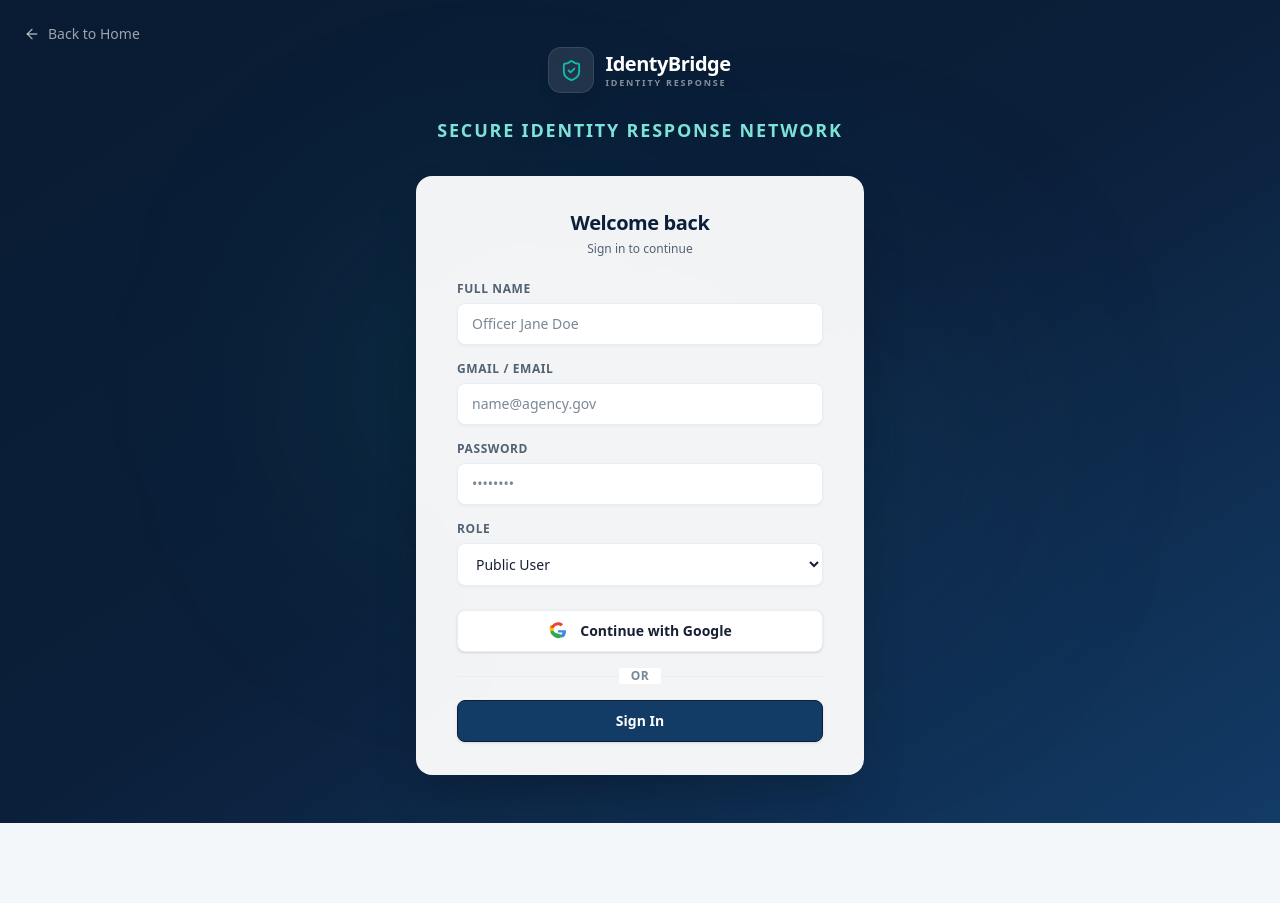
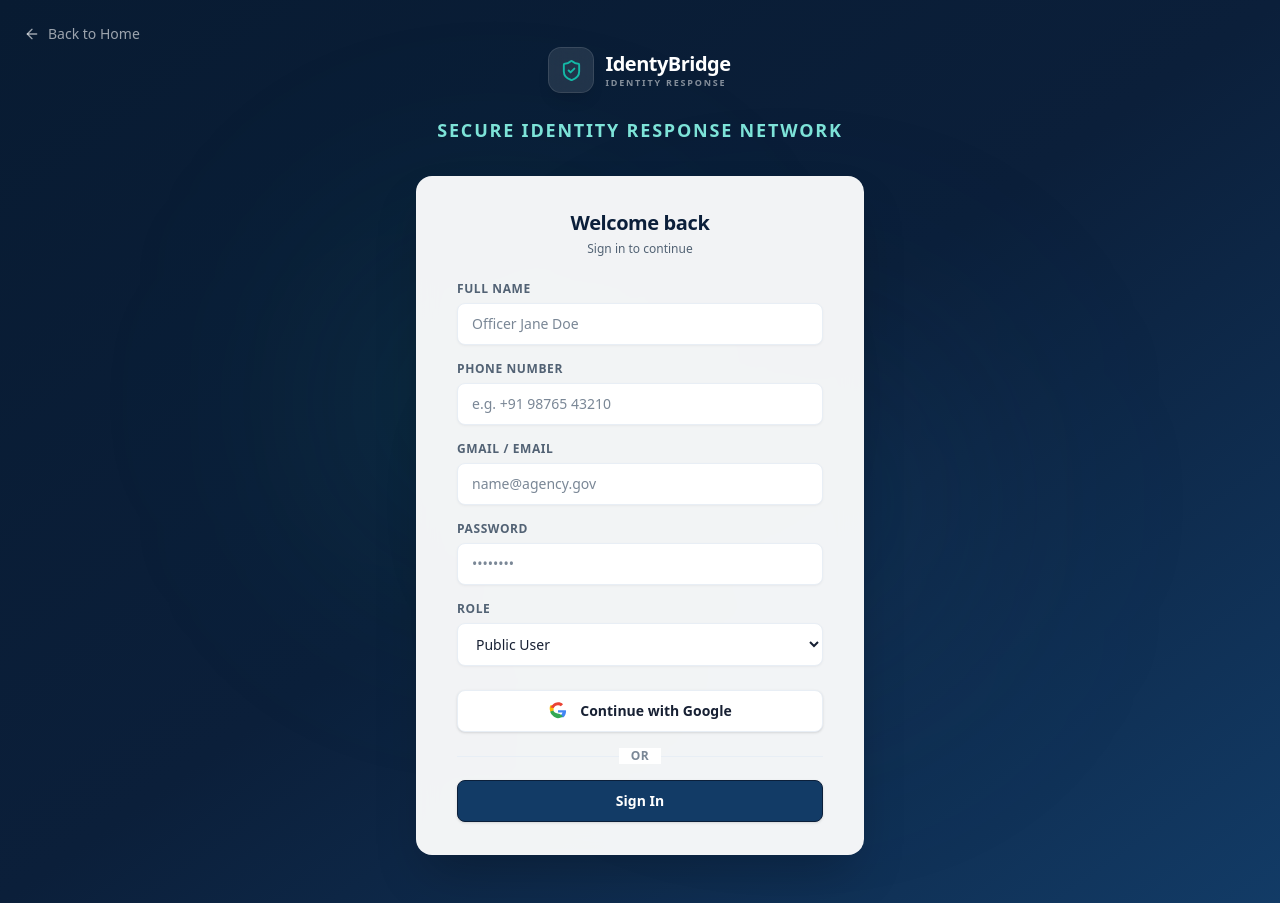
Before and after one commit to siddarthpatelkama/IdentityBridge, a Next.js app in the folder frontend/: page /signin in a window 1280 px wide. Before the commit the page ends 823 px from the top, so only its background shows below. Built offline with nearby package versions, Linux system fonts and the light colour scheme; no server answers.

Commit message:
Update dashboard and user flows

```diff
--- a/frontend/pages/dashboard.js
+++ b/frontend/pages/dashboard.js
@@ -186,6 +186,7 @@ export default function Dashboard() {
       await supabase.auth.signOut();
       localStorage.removeItem("identybridge_role");
       localStorage.removeItem("identybridge_fullname");
+      localStorage.removeItem("identybridge_phone");
       localStorage.removeItem("identybridge_facility_name");
       localStorage.removeItem("identybridge_facility_location");
       window.location.href = "/";
@@ -517,6 +518,10 @@ export default function Dashboard() {
                         </th>
 
                         <th className="px-5 py-3 text-xs font-bold uppercase tracking-wider text-text-muted">
+                          Phone Number
+                        </th>
+
+                        <th className="px-5 py-3 text-xs font-bold uppercase tracking-wider text-text-muted">
                           Status
                         </th>
                       </tr>
@@ -554,6 +559,10 @@ export default function Dashboard() {
                             <span className="block truncate">
                               {getLocation(person)}
                             </span>
+                          </td>
+
+                          <td className="px-5 py-4 text-sm text-text-secondary">
+                            {person?.contactInfo || "—"}
                           </td>
 
                           <td className="px-5 py-4">
--- a/frontend/pages/index.js
+++ b/frontend/pages/index.js
@@ -48,6 +48,7 @@ export default function Home() {
       await supabase.auth.signOut();
       localStorage.removeItem("identybridge_role");
       localStorage.removeItem("identybridge_fullname");
+      localStorage.removeItem("identybridge_phone");
       localStorage.removeItem("identybridge_facility_name");
       localStorage.removeItem("identybridge_facility_location");
       window.location.reload();
--- a/frontend/pages/intake.js
+++ b/frontend/pages/intake.js
@@ -14,6 +14,7 @@ export default function IntakeDashboard() {
             await supabase.auth.signOut();
             localStorage.removeItem("identybridge_role");
             localStorage.removeItem("identybridge_fullname");
+            localStorage.removeItem("identybridge_phone");
             localStorage.removeItem("identybridge_facility_name");
             localStorage.removeItem("identybridge_facility_location");
             window.location.href = "/";
@@ -27,6 +28,7 @@ export default function IntakeDashboard() {
         clothing: "",
         location_found: "",
         injuries: "",
+        phone_number: "",
     });
 
     const [submitting, setSubmitting] = useState(false);
@@ -102,6 +104,7 @@ export default function IntakeDashboard() {
         formDataPayload.append("clothing", formData.clothing);
         formDataPayload.append("location_found", formData.location_found);
         formDataPayload.append("injuries", formData.injuries);
+        formDataPayload.append("contact_info", formData.phone_number.trim());
 
         if (photoFile) {
             formDataPayload.append("photo", photoFile);
@@ -275,6 +278,25 @@ export default function IntakeDashboard() {
                                             <option value="Other">Other / Unspecified</option>
                                         </select>
                                     </div>
+                                </div>
+
+                                {/* PHONE NUMBER */}
+                                <div>
+                                    <label
+                                        htmlFor="phone_number"
+                                        className="block text-xs font-semibold text-text-secondary mb-1.5"
+                                    >
+                                        Phone Number
+                                    </label>
+                                    <input
+                                        type="tel"
+                                        id="phone_number"
+                                        name="phone_number"
+                                        value={formData.phone_number}
+                                        onChange={handleInputChange}
+                                        placeholder="e.g. +91 98765 43210"
+                                        className="focus-visible:outline-secondary-teal"
+                                    />
                                 </div>
 
                                 {/* LOCATION */}
--- a/frontend/pages/report-missing.js
+++ b/frontend/pages/report-missing.js
@@ -22,6 +22,7 @@ export default function ReportMissing() {
       await supabase.auth.signOut();
       localStorage.removeItem("identybridge_role");
       localStorage.removeItem("identybridge_fullname");
+      localStorage.removeItem("identybridge_phone");
       localStorage.removeItem("identybridge_facility_name");
       localStorage.removeItem("identybridge_facility_location");
       window.location.href = "/";
@@ -34,6 +35,7 @@ export default function ReportMissing() {
     clothing: "",
     location_missing: "",
     physical_marks: "",
+    phone_number: "",
   });
 
   const [status, setStatus] = useState("idle");
@@ -112,7 +114,8 @@ export default function ReportMissing() {
       formData.gender ||
       formData.clothing.trim() ||
       formData.location_missing.trim() ||
-      formData.physical_marks.trim();
+      formData.physical_marks.trim() ||
+      formData.phone_number.trim();
 
     if (!hasInformation) {
       setError(
@@ -130,6 +133,7 @@ export default function ReportMissing() {
     formDataPayload.append("clothing", formData.clothing.trim());
     formDataPayload.append("location_missing", formData.location_missing.trim());
     formDataPayload.append("physical_marks", formData.physical_marks.trim());
+    formDataPayload.append("contact_info", formData.phone_number.trim());
     if (photoFile) {
       formDataPayload.append("photo", photoFile);
     }
@@ -368,6 +372,26 @@ export default function ReportMissing() {
                     <option value="Unknown">Unknown</option>
                   </select>
                 </div>
+              </div>
+
+              {/* PHONE NUMBER */}
+              <div>
+                <label
+                  htmlFor="phone_number"
+                  className="mb-2 block text-sm font-semibold text-text-primary"
+                >
+                  Phone Number
+                </label>
+
+                <input
+                  id="phone_number"
+                  name="phone_number"
+                  type="tel"
+                  value={formData.phone_number}
+                  onChange={handleChange}
+                  disabled={isLoading}
+                  placeholder="e.g. +91 98765 43210"
+                />
               </div>
 
               {/* CLOTHING */}
--- a/frontend/pages/signin.js
+++ b/frontend/pages/signin.js
@@ -10,6 +10,7 @@ export default function SignIn() {
 
     // Form state
     const [fullName, setFullName] = useState("");
+    const [phoneNumber, setPhoneNumber] = useState("");
     const [email, setEmail] = useState("");
     const [password, setPassword] = useState("");
     const [role, setRole] = useState("Public User");
@@ -36,6 +37,7 @@ export default function SignIn() {
                 supabase.auth.signOut().then(() => {
                     localStorage.removeItem("identybridge_role");
                     localStorage.removeItem("identybridge_fullname");
+                    localStorage.removeItem("identybridge_phone");
                     localStorage.removeItem("identybridge_facility_name");
                     localStorage.removeItem("identybridge_facility_location");
                 });
@@ -111,6 +113,7 @@ export default function SignIn() {
     const saveRoleMetadata = () => {
         localStorage.setItem("identybridge_role", role);
         localStorage.setItem("identybridge_fullname", fullName);
+        localStorage.setItem("identybridge_phone", phoneNumber);
         if (role === "Police" || role === "Hospital") {
             localStorage.setItem("identybridge_facility_name", facilityName);
             localStorage.setItem("identybridge_facility_location", facilityLocation);
@@ -172,6 +175,7 @@ export default function SignIn() {
             // Sync to local storage
             localStorage.setItem("identybridge_role", role);
             localStorage.setItem("identybridge_fullname", profileData.full_name);
+            localStorage.setItem("identybridge_phone", phoneNumber);
             if (role === "Police" || role === "Hospital") {
                 localStorage.setItem("identybridge_facility_name", facilityName);
                 localStorage.setItem("identybridge_facility_location", facilityLocation);
@@ -314,6 +318,19 @@ export default function SignIn() {
                                         value={fullName}
                                         onChange={(e) => setFullName(e.target.value)}
                                         placeholder="e.g. Officer Jane Doe"
+                                        className="block w-full focus-visible:outline-[#0F766E] rounded-md border-[#E8EEF5] text-sm"
+                                    />
+                                </div>
+
+                                <div>
+                                    <label className="block text-xs font-bold text-[#526274] mb-1.5 uppercase tracking-wider">
+                                        Phone Number
+                                    </label>
+                                    <input
+                                        type="tel"
+                                        value={phoneNumber}
+                                        onChange={(e) => setPhoneNumber(e.target.value)}
+                                        placeholder="e.g. +91 98765 43210"
                                         className="block w-full focus-visible:outline-[#0F766E] rounded-md border-[#E8EEF5] text-sm"
                                     />
                                 </div>
@@ -469,6 +486,25 @@ export default function SignIn() {
                                     value={fullName}
                                     onChange={(e) => setFullName(e.target.value)}
                                     placeholder="Officer Jane Doe"
+                                    className="block w-full focus-visible:outline-[#0F766E] rounded-md border-[#E8EEF5] text-sm focus:border-[#1D5D8F] focus:ring-1 focus:ring-[#1D5D8F] disabled:bg-[#F4F7FA] disabled:text-[#7A8796]"
+                                />
+                            </div>
+
+                            <div>
+                                <label
+                                    htmlFor="phoneNumber"
+                                    className="block text-xs font-bold text-[#526274] mb-1.5 uppercase tracking-wider"
+                                >
+                                    Phone Number
+                                </label>
+                                <input
+                                    id="phoneNumber"
+                                    name="phoneNumber"
+                                    type="tel"
+                                    disabled={loading}
+                                    value={phoneNumber}
+                                    onChange={(e) => setPhoneNumber(e.target.value)}
+                                    placeholder="e.g. +91 98765 43210"
                                     className="block w-full focus-visible:outline-[#0F766E] rounded-md border-[#E8EEF5] text-sm focus:border-[#1D5D8F] focus:ring-1 focus:ring-[#1D5D8F] disabled:bg-[#F4F7FA] disabled:text-[#7A8796]"
                                 />
                             </div>
```
Also changed, not shown: 2 other files (tests, documents, lock files or other folders).
